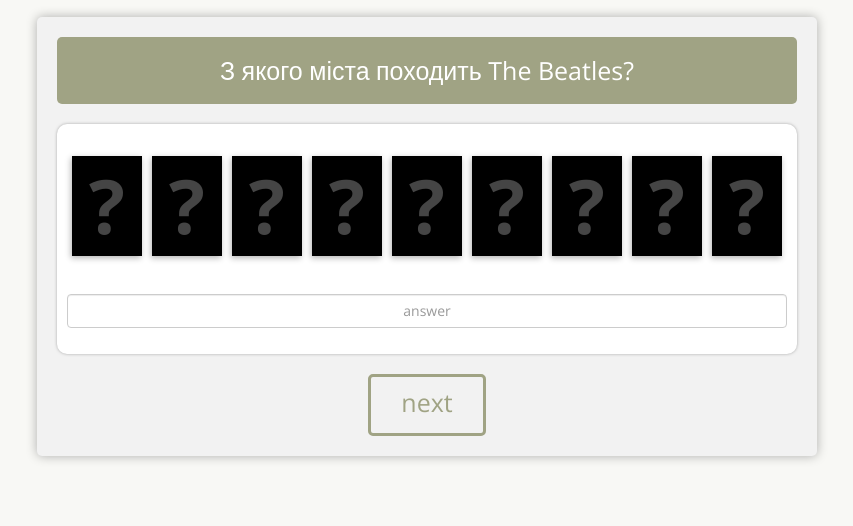
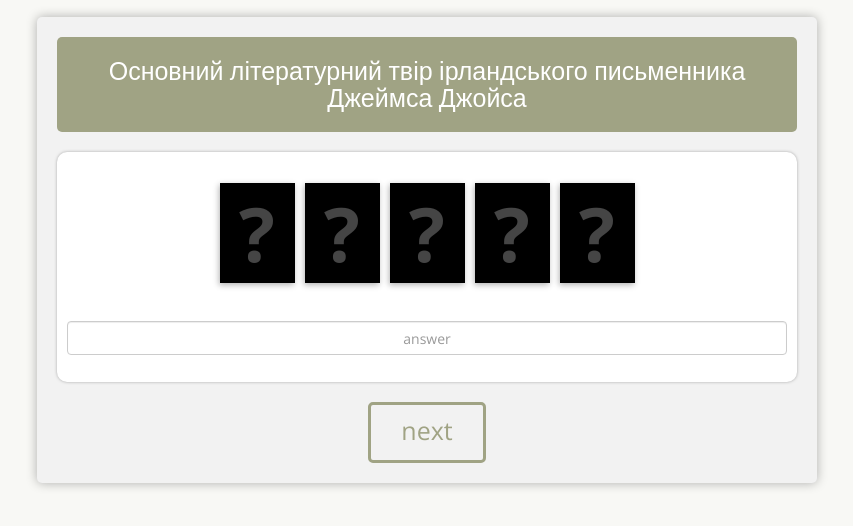
Before and after one commit to trumko/quiz, a plain HTML site: page wheel-of-fortune.html in a window 1280 px wide. Shown: the part 116-642 px from the top of the page, without its empty margins (213-1066 px from the left). Drawn offline with nearby package versions, Linux system fonts and the light colour scheme.

Commit message:
impliment new test at main page, add quastion to test

```diff
--- a/js/wheel-of-fortune.js
+++ b/js/wheel-of-fortune.js
@@ -1,10 +1,19 @@
 // List of quastions
 var quastions = [{
-  quastion: 'З якого міста походить The Beatles?',
-  answer: 'Ліверпуль'
+  quastion: 'Основний літературний твір ірландського письменника Джеймса Джойса',
+  answer: 'Улісс'
 }, {
-  quastion: 'Наступне запитання?',
-  answer: 'Віддь'
+  quastion: 'Яке прізвище автора казки "Маленький принц"?',
+  answer: 'Екзюпері'
+}, {
+  quastion: 'Країна, у якій народився відомий письменник та поет Хорхе Луїс Борхес?',
+  answer: 'Аргентина'
+}, {
+  quastion: 'Як звати хлопця від імені якого ведеться розповідь у романі "Мобі Дік" Германа Мелвілла?',
+  answer: 'Ізмаїл'
+}, {
+  quastion: 'За чиїм романом було знято фільм "Втеча з Шоушенку"?',
+  answer: 'Кінг'
 }];
 
 var quastionCounter = 0; // number of current quastion
```
Also changed, not shown: index.html (+15 -9 lines), simple-test.html (+1 -1 lines), img/item_literature.jpg (added).
